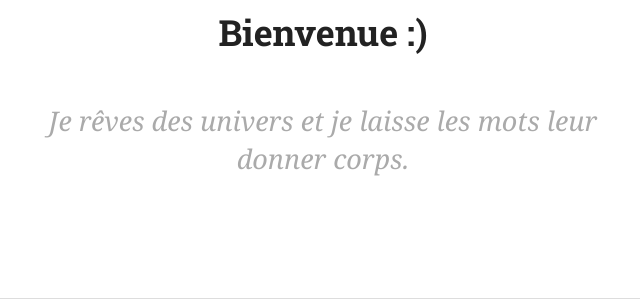
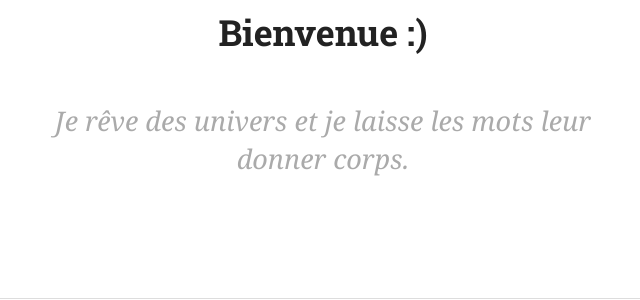
Before and after one commit to georgesbiaux/georgesbiaux.github.io, a Jekyll site: the page built from index.html, in a window 1280 px wide. Shown: the part 526-826 px from the top of the page, without its empty margins (317-957 px from the left). Built offline with Jekyll 4.4.1, drawn with Linux system fonts in a browser that asks for light colours; nearby versions of some CDN libraries.

Commit message:
Correct typo

```diff
--- a/index.html
+++ b/index.html
@@ -6,5 +6,5 @@ title: georgesbiaux.com | Georges Biaux Accueil
 <div id="home">
   <div class="image"><img src="assets/img/georges.png" alt="Georges Biaux" class="img-circle"></div>
   <h1 class="title">Bienvenue :)</h1>
-  <p class="lead">Je rêves des univers et je laisse les mots leur donner corps.</p>
+  <p class="lead">Je rêve des univers et je laisse les mots leur donner corps.</p>
 </div>
```
